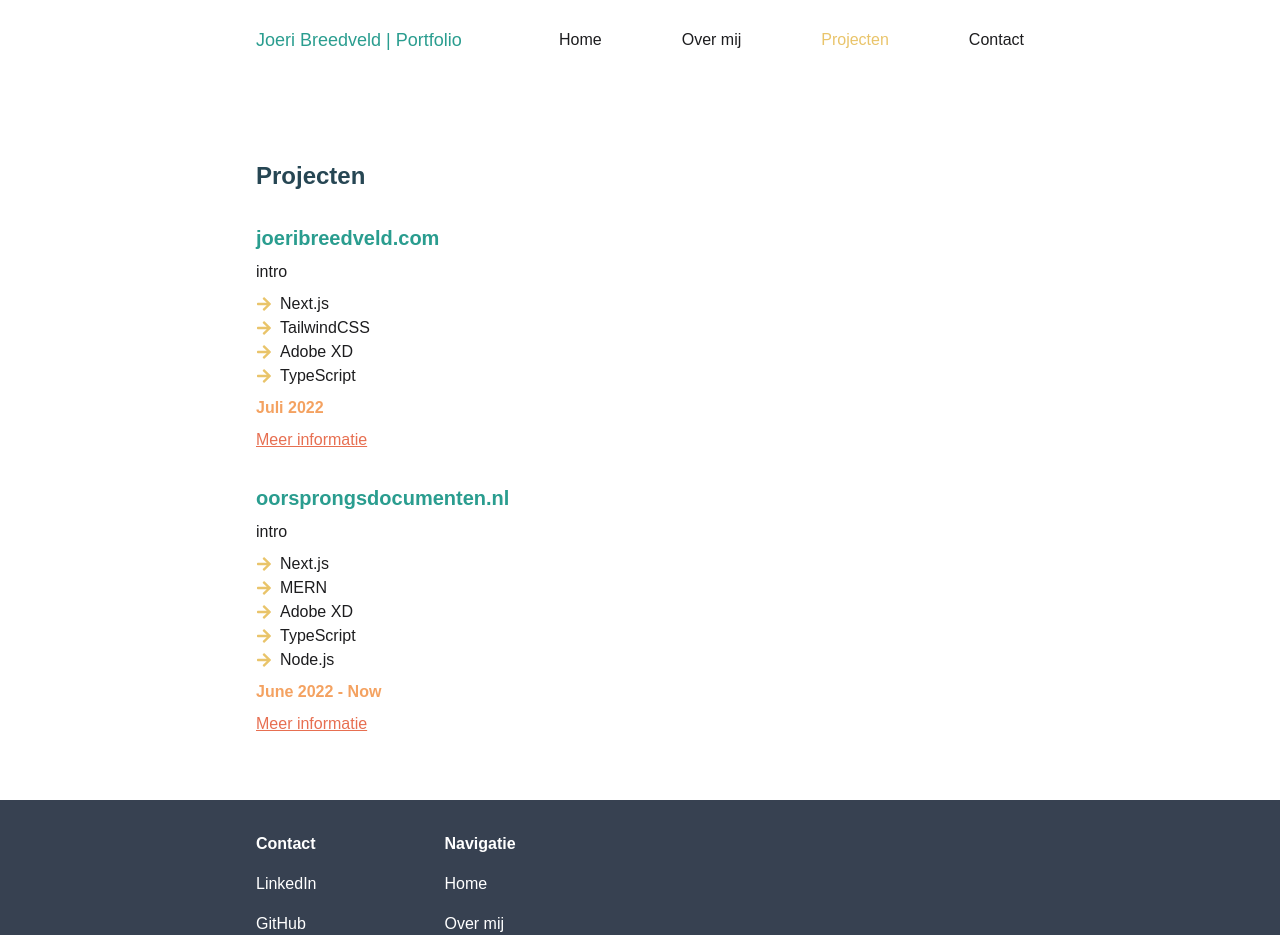
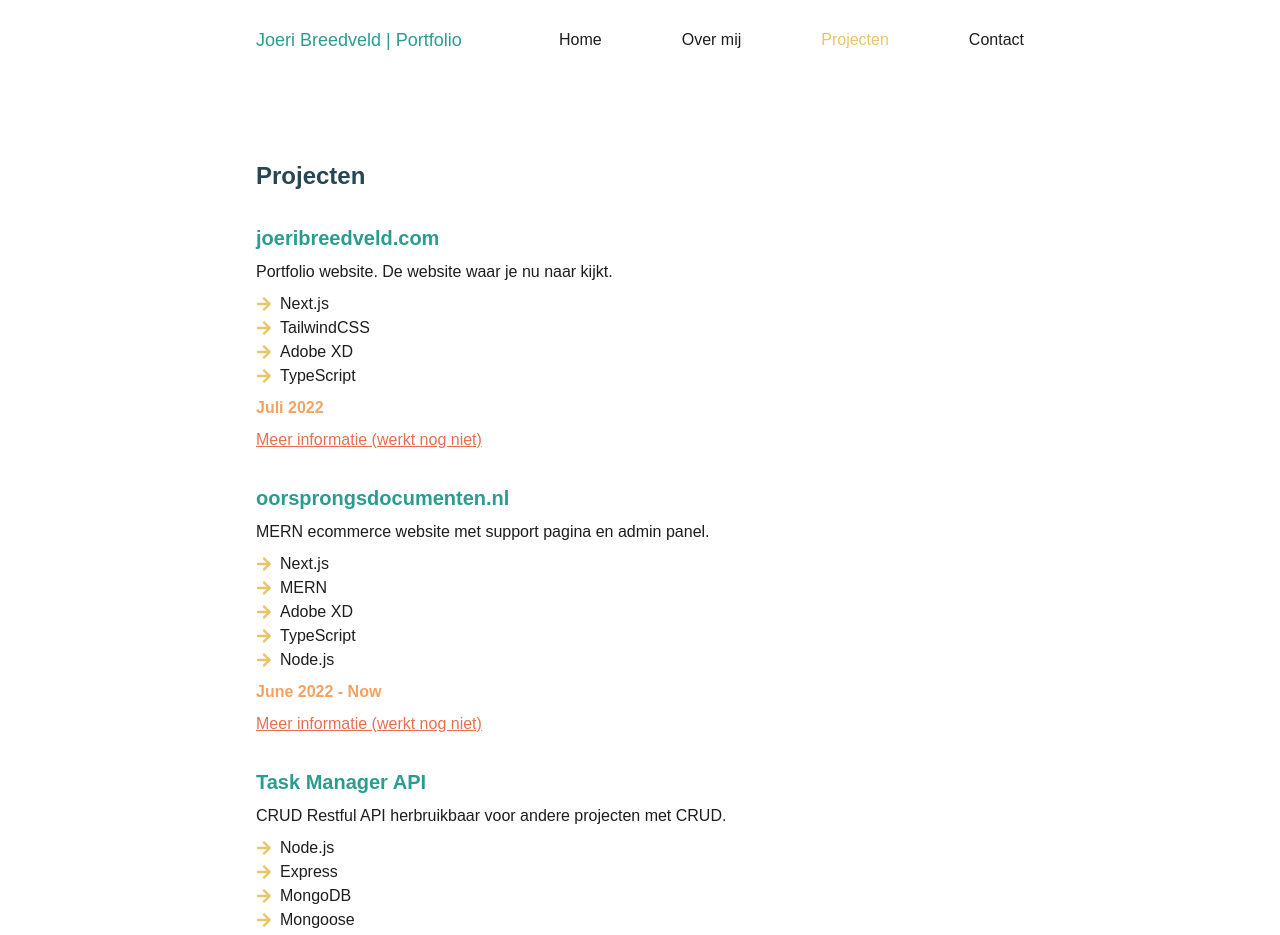
Before and after one commit to joeribreedveld/portfolio-website-v4, a Next.js app: page /projects in a window 1280 px wide. Shown: the top 935 px of the page. Built offline with nearby package versions, Linux system fonts and the light colour scheme.

Commit message:
feat(projects): add more projects and change more information button

```diff
--- a/pages/projects.tsx
+++ b/pages/projects.tsx
@@ -22,7 +22,7 @@ const Projects: NextPage = () => {
 				<ul className=''>{skillList}</ul>
 				<p className='text-quaternary font-bold'>{project[0].date}</p>
 				<a href='#' className='text-quinary underline'>
-					Meer informatie
+					Meer informatie (werkt nog niet)
 				</a>
 			</li>
 		)
--- a/public/assets/json/projects.json
+++ b/public/assets/json/projects.json
@@ -4,7 +4,7 @@
 			"id": "1",
 			"title": "joeribreedveld.com",
 			"img": "/assets/img/joeribreedveld.jpg",
-			"intro": "intro",
+			"intro": "Portfolio website. De website waar je nu naar kijkt.",
 			"description": "description",
 			"github": "https://github.com/duck1s/portfolio-website-v2",
 			"live": "https://joeribreedveld.com",
@@ -17,12 +17,25 @@
 			"id": "2",
 			"title": "oorsprongsdocumenten.nl",
 			"img": "/assets/img/oorsprongsdocumenten.jpg",
-			"intro": "intro",
+			"intro": "MERN ecommerce website met support pagina en admin panel.",
 			"description": "description",
 			"github": "https://github.com/oorsprongsdocumenten/oorsprongsdocumenten.nl",
 			"live": "https://test.oorsprongsdocumenten.nl",
 			"skills": ["Next.js", "MERN", "Adobe XD", "TypeScript", "Node.js"],
 			"date": "June 2022 - Now"
 		}
+	],
+	[
+		{
+			"id": "2",
+			"title": "Task Manager API",
+			"img": "/assets/img/taskmanagerapi.jpg",
+			"intro": "CRUD Restful API herbruikbaar voor andere projecten met CRUD.",
+			"description": "description",
+			"github": "https://github.com/duck1s/task-manager-api",
+			"live": "",
+			"skills": ["Node.js", "Express", "MongoDB", "Mongoose", "Rest API"],
+			"date": "Juni 2022"
+		}
 	]
 ]
```
